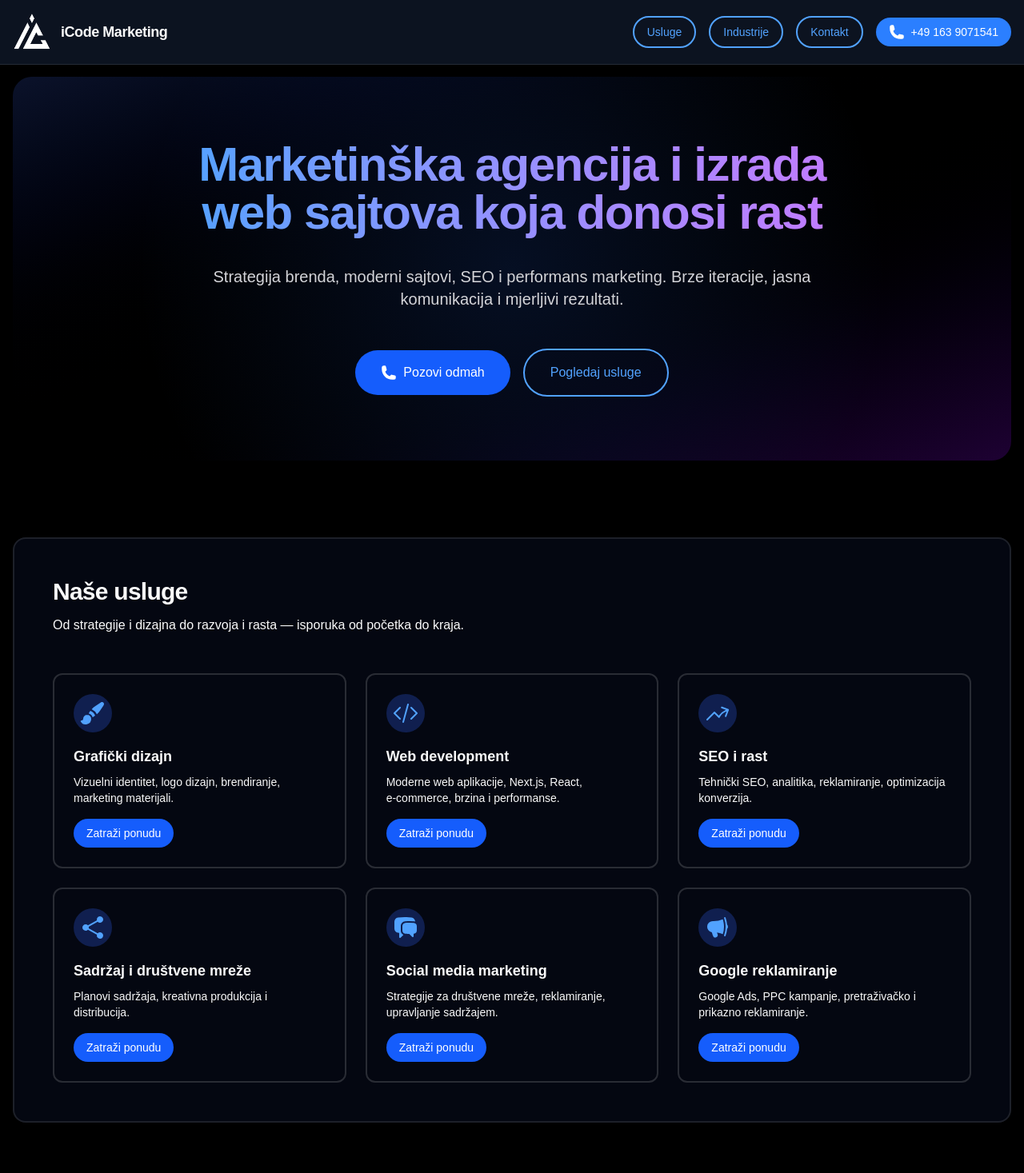
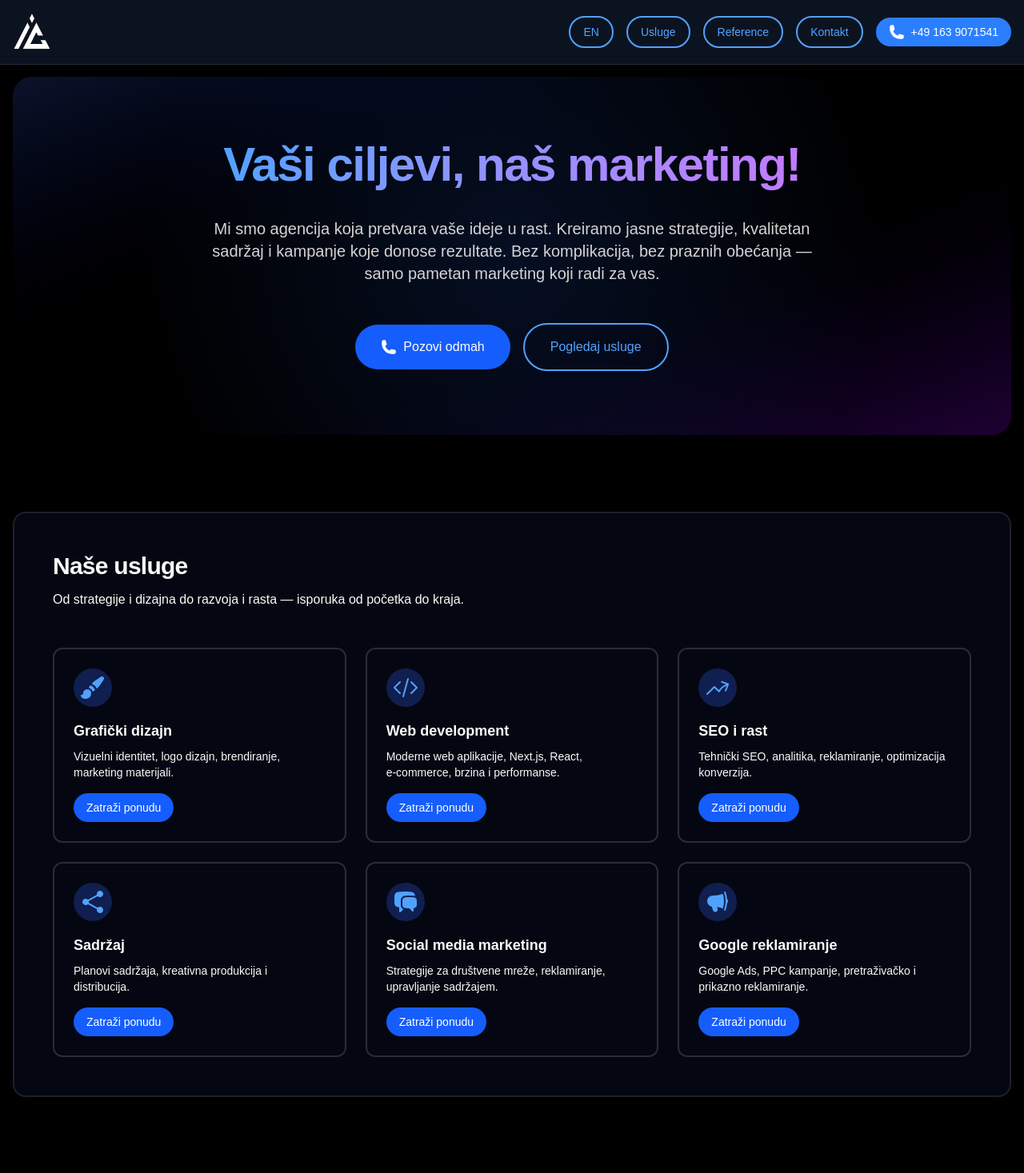
Before and after one commit to SergejNov/iCode-Portfolio, a Next.js app: page / in a window 1280 px wide. Shown: the top 1467 px of the page at 80% size. Built offline with nearby package versions, Linux system fonts and the light colour scheme.

Commit message:
Promjene M1

```diff
--- a/app/components/Header.tsx
+++ b/app/components/Header.tsx
@@ -11,6 +11,11 @@ export default function Header() {
     setIsMenuOpen(!isMenuOpen);
   };
 
+  const handleTranslate = () => {
+    const url = `https://translate.google.com/translate?sl=auto&tl=en&u=${encodeURIComponent(window.location.href)}`;
+    window.location.href = url;
+  };
+
   return (
     <header className="fixed left-0 right-0 top-0 z-40 border-b border-white/10 backdrop-blur-md bg-gray-900/80">
       <div className="relative mx-auto flex max-w-7xl items-center justify-between px-4 py-4">
@@ -22,7 +27,7 @@ export default function Header() {
             height={48}
             className="h-12 w-12"
           />
-          <span className="text-lg font-semibold tracking-tight">iCode Marketing</span>
+
         </div>
 
         {/* Mobile Menu Button */}
@@ -46,6 +51,15 @@ export default function Header() {
         {isMenuOpen && (
           <div className="sm:hidden absolute left-0 right-0 top-16 z-50 bg-gray-900 shadow-lg">
             <div className="flex flex-col space-y-2 p-4">
+              <button
+                onClick={() => {
+                  handleTranslate();
+                  toggleMenu();
+                }}
+                className="block rounded-lg px-4 py-2 text-center font-medium hover:bg-gray-800"
+              >
+                EN • Translate
+              </button>
               <a
                 href="#services"
                 className="block rounded-lg px-4 py-2 text-center font-medium hover:bg-gray-800"
@@ -58,7 +72,7 @@ export default function Header() {
                 className="block rounded-lg px-4 py-2 text-center font-medium hover:bg-gray-800"
                 onClick={toggleMenu}
               >
-                Industrije
+                Reference
               </a>
               <a
                 href="#contact"
@@ -81,8 +95,9 @@ export default function Header() {
 
         {/* Desktop Navigation */}
         <nav className="hidden items-center gap-4 text-sm font-medium sm:flex">
+          <button onClick={handleTranslate} className="rounded-full border-2 border-blue-400 px-4 py-2 text-blue-400 transition hover:bg-blue-950">EN</button>
           <a href="#services" className="rounded-full border-2 border-blue-400 px-4 py-2 text-blue-400 transition hover:bg-blue-950">Usluge</a>
-          <a href="#coverage" className="rounded-full border-2 border-blue-400 px-4 py-2 text-blue-400 transition hover:bg-blue-950">Industrije</a>
+          <a href="#coverage" className="rounded-full border-2 border-blue-400 px-4 py-2 text-blue-400 transition hover:bg-blue-950">Reference</a>
           <a href="#contact" className="rounded-full border-2 border-blue-400 px-4 py-2 text-blue-400 transition hover:bg-blue-950">Kontakt</a>
           <a href="tel:+491639071541" className="flex items-center gap-2 rounded-full bg-blue-500 px-4 py-2 text-white transition hover:bg-blue-600">
             <PhoneIcon className="h-5 w-5" />
--- a/app/globals.css
+++ b/app/globals.css
@@ -30,5 +30,5 @@ html {
 body {
   background: var(--background);
   color: var(--foreground);
-  font-family: Arial, Helvetica, sans-serif;
+  font-family: Arial, sans-serif;
 }
--- a/app/page.tsx
+++ b/app/page.tsx
@@ -31,10 +31,10 @@ export default function Home() {
           <div className="max-w-4xl mx-auto px-4 sm:px-6 lg:px-8 text-center">
             <div className="flex flex-col items-center gap-8">
               <h1 className="text-4xl font-bold tracking-tight sm:text-5xl lg:text-6xl bg-clip-text text-transparent bg-gradient-to-r from-blue-400 to-purple-400 pb-1">
-                Marketinška agencija i izrada web sajtova koja donosi rast
+                Vaši ciljevi, naš marketing!
               </h1>
               <p className="text-xl text-zinc-300 max-w-3xl">
-                Strategija brenda, moderni sajtovi, SEO i performans marketing. Brze iteracije, jasna komunikacija i mjerljivi rezultati.
+                Mi smo agencija koja pretvara vaše ideje u rast. Kreiramo jasne strategije, kvalitetan sadržaj i kampanje koje donose rezultate. Bez komplikacija, bez praznih obećanja — samo pametan marketing koji radi za vas.
               </p>
               <div className="flex flex-wrap items-center justify-center gap-4 mt-4">
                 <a
@@ -80,7 +80,7 @@ export default function Home() {
         icon: <ArrowTrendingUpIcon className="h-8 w-8 text-blue-400" />
       },
       {
-        title: "Sadržaj i društvene mreže",
+        title: "Sadržaj",
         desc: "Planovi sadržaja, kreativna produkcija i distribucija.",
         icon: <ShareIcon className="h-8 w-8 text-blue-400" />
       },
@@ -122,7 +122,7 @@ export default function Home() {
             <div className="mt-12 grid gap-6 sm:grid-cols-2 lg:grid-cols-3">
               {[
                 { name: 'EUROexpress brza pošta', logo: '/euroexpreslogo.png', url: 'https://www.euroexpress.ba/' },
-                { name: 'Centar Trade', logo: '/Centrumlogo.png', url: 'https://centrumshop.ba/' },
+                { name: 'Centar Trade', logo: '/Centrum logo.png', url: 'https://centrumshop.ba/' },
                 { name: 'DM', logo: '/Logo_of_dm-drogerie_markt-Photoroom.png', url: 'https://www.dm-drogeriemarkt.ba/' },
                 { name: 'Sinsay', logo: '/sinsay-logo.png', url: 'https://www.sinsay.com/ba/bs/?srsltid=AfmBOoqWpH8lXSVfbrgmZBrBteDiDr03h9Q5_S9eSWAiqJ06FRluxrQH' },
                 { name: 'LC Waikiki', logo: '/LcWaiCropped.png', url: 'https://www.lcwaikiki.rs/sr-RS/RS' },
@@ -204,8 +204,8 @@ export default function Home() {
         </section>
       </main>
 
-      <footer className="border-t border-white/10 py-12 text-center text-sm text-zinc-500">
-        &copy; {new Date().getFullYear()} iCode Marketing. Sva prava zadržana.
+      <footer className="border-t border-white/10 py-10 text-center text-sm text-zinc-500">
+        &copy; {new Date().getFullYear()} iCode Marketing 2024. Sva prava zadržana.
       </footer>
     </div>
   );
```
Also changed, not shown: public/Centrum logo.png (added), public/Centrumlogo.png (deleted).
